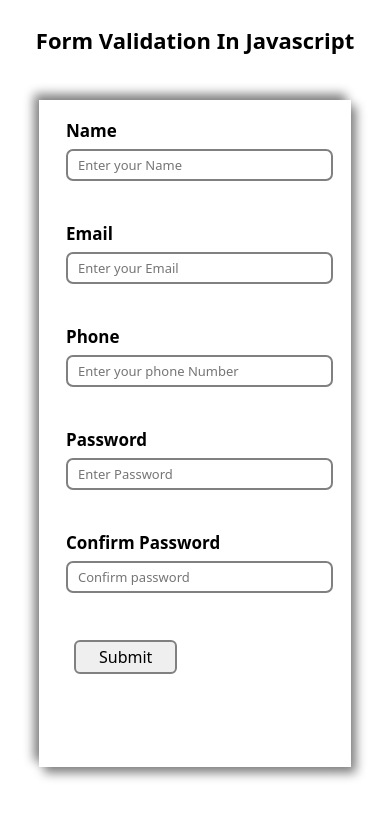
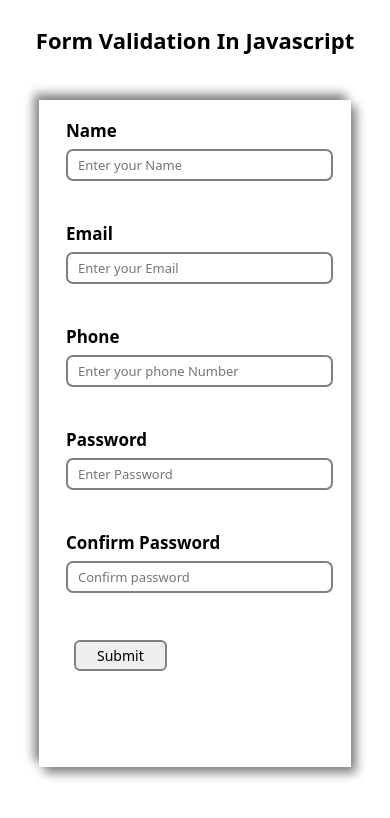
Before and after one commit to omkumarjha/Form_validation_Javascript, a plain HTML site: page index.html in a window 390 px wide. Drawn offline with Linux system fonts and the light colour scheme.

Commit message:
Added some new lines in responsive.css file

```diff
--- a/responsive.css
+++ b/responsive.css
@@ -51,6 +51,10 @@
     #heading{
         font-size: 23px;
     }
+    button[type = "submit"]{
+        padding: 4px 21px;
+        font-size: 14px;
+    }
 }
 @media (max-width: 440px){
     .ferror{
```
